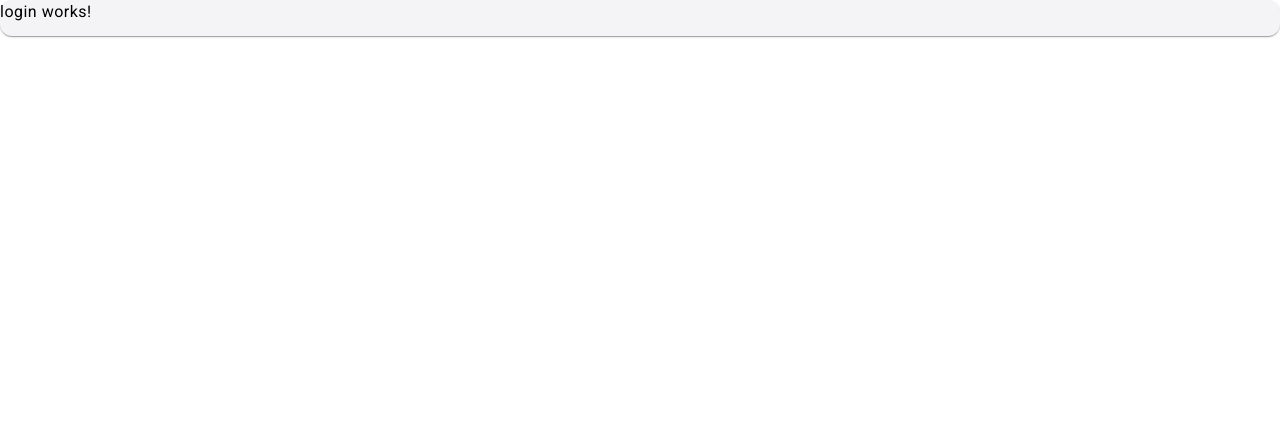
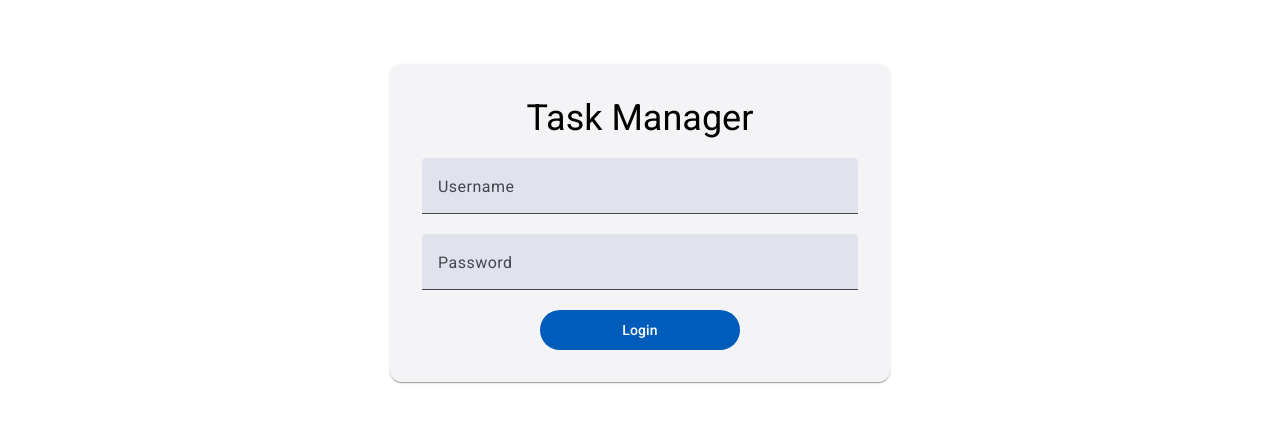
Before and after one commit to jitendra-dev68/task-management, an Angular app: page /login in a window 1280 px wide. Shown: the top 422 px of the page. Built offline with nearby package versions, Linux system fonts and the light colour scheme.

Commit message:
login form design

```diff
--- /dev/null
+++ b/public/db.json
@@ -0,0 +1,8 @@
+{
+  "users": [
+    {
+      "username": "TaskManager1",
+      "password": "Test@123"
+    }
+  ]
+}
--- a/src/app/pages/auth/login/login.component.html
+++ b/src/app/pages/auth/login/login.component.html
@@ -1,3 +1,14 @@
-<mat-card>
-  <p>login works!</p>
-</mat-card>
+<div class="login-page">
+  <mat-card class="card" [formGroup]="loginForm">
+    <h3 class="heading">Task Manager</h3>
+    <mat-form-field>
+      <mat-label>Username</mat-label>
+      <input type="text" matInput formControlName="username" />
+    </mat-form-field>
+    <mat-form-field>
+      <mat-label>Password</mat-label>
+      <input type="password" matInput formControlName="password" />
+    </mat-form-field>
+    <button mat-flat-button class="login-btn">Login</button>
+  </mat-card>
+</div>
--- a/src/app/pages/auth/login/login.component.scss
+++ b/src/app/pages/auth/login/login.component.scss
@@ -0,0 +1,14 @@
+.login-page {
+  .heading {
+    text-align: center;
+  }
+  .card {
+    max-width: 500px;
+    margin: 4rem auto;
+    padding: 2rem;
+    .login-btn {
+      width: 200px;
+      margin: auto;
+    }
+  }
+}
--- a/src/app/pages/auth/login/login.component.ts
+++ b/src/app/pages/auth/login/login.component.ts
@@ -1,11 +1,24 @@
 import { Component } from '@angular/core';
 import { MatCardModule } from '@angular/material/card';
+import { MatInputModule } from '@angular/material/input';
+import { MatFormFieldModule } from '@angular/material/form-field';
+import { MatButtonModule } from '@angular/material/button';
+import { LoginForm } from './login.model';
+import { ReactiveFormsModule } from '@angular/forms';
 
 @Component({
   selector: 'app-login',
   standalone: true,
-  imports: [MatCardModule],
+  imports: [
+    MatCardModule,
+    MatFormFieldModule,
+    MatInputModule,
+    MatButtonModule,
+    ReactiveFormsModule,
+  ],
   templateUrl: './login.component.html',
   styleUrl: './login.component.scss',
 })
-export class LoginComponent {}
+export class LoginComponent {
+  loginForm = LoginForm;
+}
--- /dev/null
+++ b/src/app/pages/auth/login/login.model.ts
@@ -0,0 +1,6 @@
+import { FormControl, FormGroup } from '@angular/forms';
+
+export const LoginForm = new FormGroup({
+  username: new FormControl(''),
+  password: new FormControl(''),
+});
```
